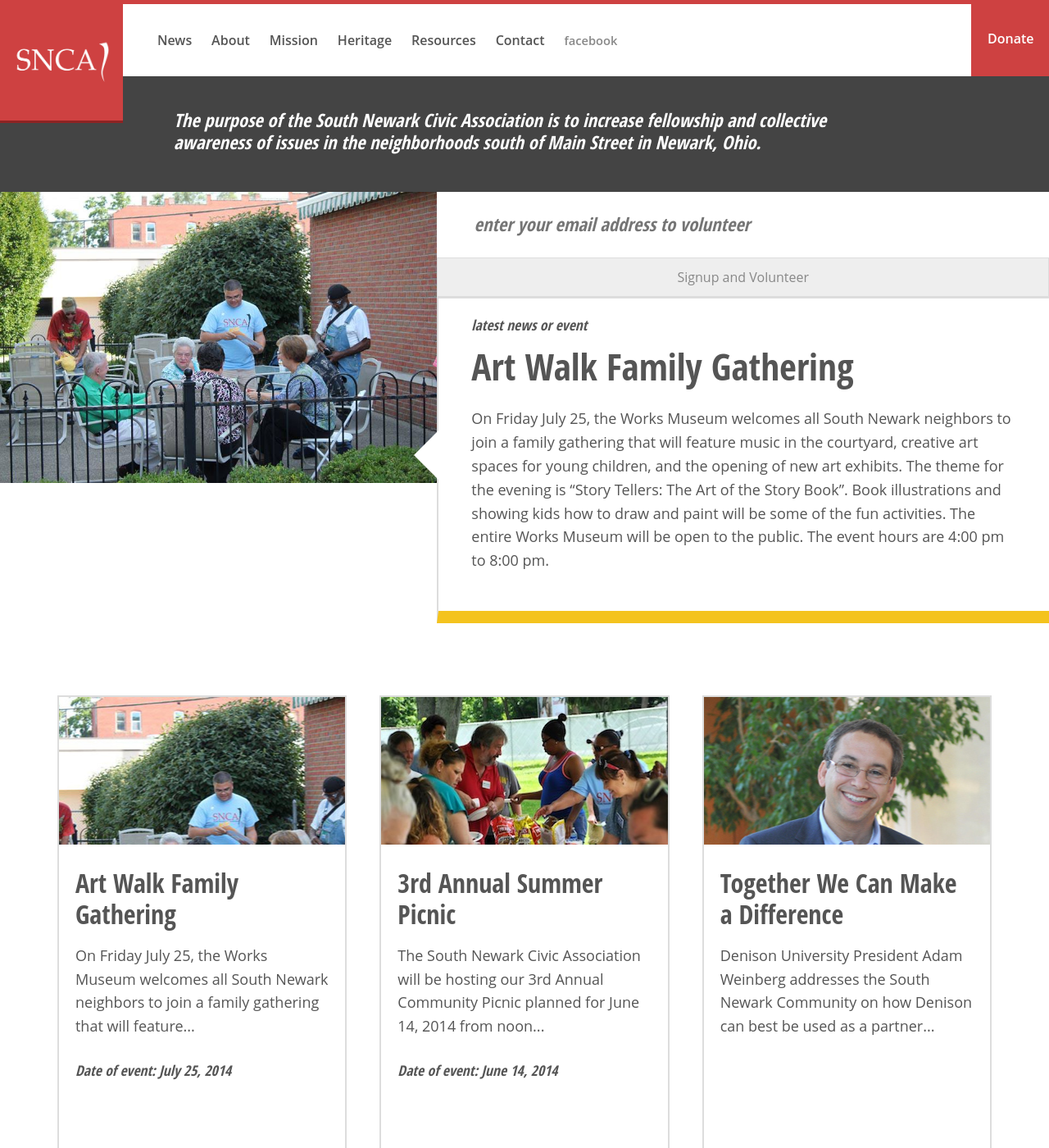
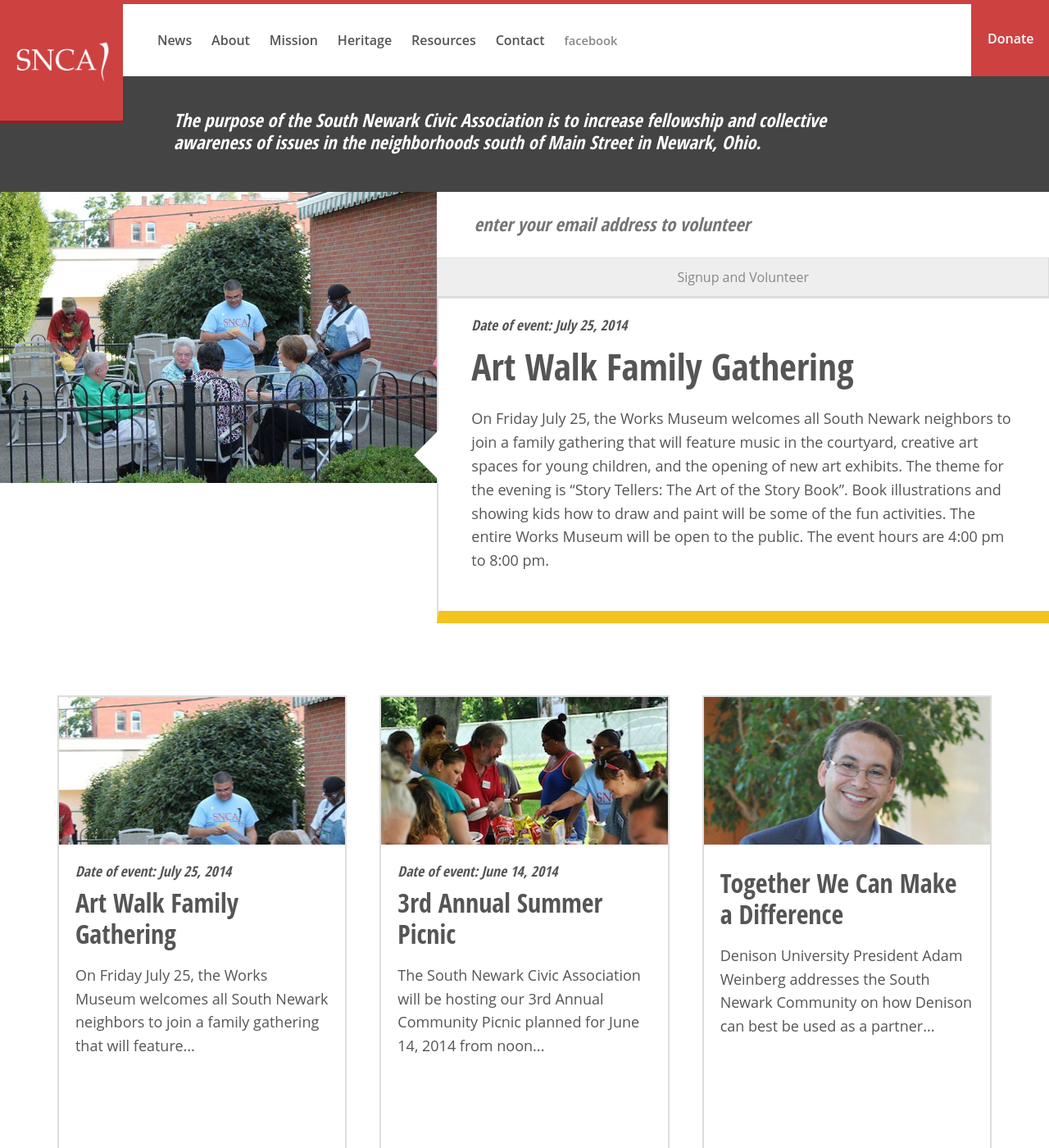
Before and after one commit to jeremyeblake/mysouthnewark, a Jekyll site: the page built from index.html, in a window 1280 px wide and 1400 px high. Shown: the whole window at 82% size. Built offline with Jekyll 4.4.1, drawn with Linux system fonts in a browser that asks for light colours; Markdown is read by kramdown in place of the engine named in the settings.

Commit message:
Updated event date meta

```diff
--- a/index.html
+++ b/index.html
@@ -43,9 +43,9 @@ layout: default
 
     <article class="content_wrap">
 		<div class="content">
-
-			<span class="time">latest news or event</span>
-
+			{% if post.event_date %}
+				<span class="time">Date of event: {{ post.event_date }}</span>
+			{% endif %}
 			<h1><a href="{{ site.baseurl }}{{ post.url }}">{{ post.title }}</a></h1>
 			<p>{{ post.excerpt | strip_html }}</p>
 
@@ -70,11 +70,11 @@ layout: default
 					<div class="media" style="background-image:url('{{ site.baseurl }}/public/images/{{ post.post_smallimg }}');"></div>
 
 					<div class="content">
+						{% if post.event_date %}
+							<span class="time">Date of event: {{ post.event_date }}</span>
+						{% endif %}
 						<h2><a href="{{ site.baseurl }}{{ post.url }}">{{ post.title }}</a></h2>
 						<p>{{ post.excerpt | strip_html | truncatewords:20 }}</p>
-						{% if post.event_date %}
-						<span class="time">Date of event: {{ post.event_date }}</span>
-						{% endif %}
 					</div>
 
 					<div class="meta">
--- a/news.html
+++ b/news.html
@@ -20,11 +20,11 @@ layout: default
 					<div class="media" style="background-image:url('{{ site.baseurl }}/public/images/{{ post.post_smallimg }}');"></div>
 
 					<div class="content">
+						{% if post.event_date %}
+							<span class="time">Date of event: {{ post.event_date }}</span>
+						{% endif %}
 						<h2><a href="{{ site.baseurl }}{{ post.url }}">{{ post.title }}</a></h2>
 						<p>{{ post.excerpt | strip_html | truncatewords:20 }}</p>
-						{% if post.event %}
-						<span class="time">Date of event: {{ post.event | date:'%b %d %Y' }}</span>
-						{% endif %}
 					</div>
 
 					<div class="meta">
```
